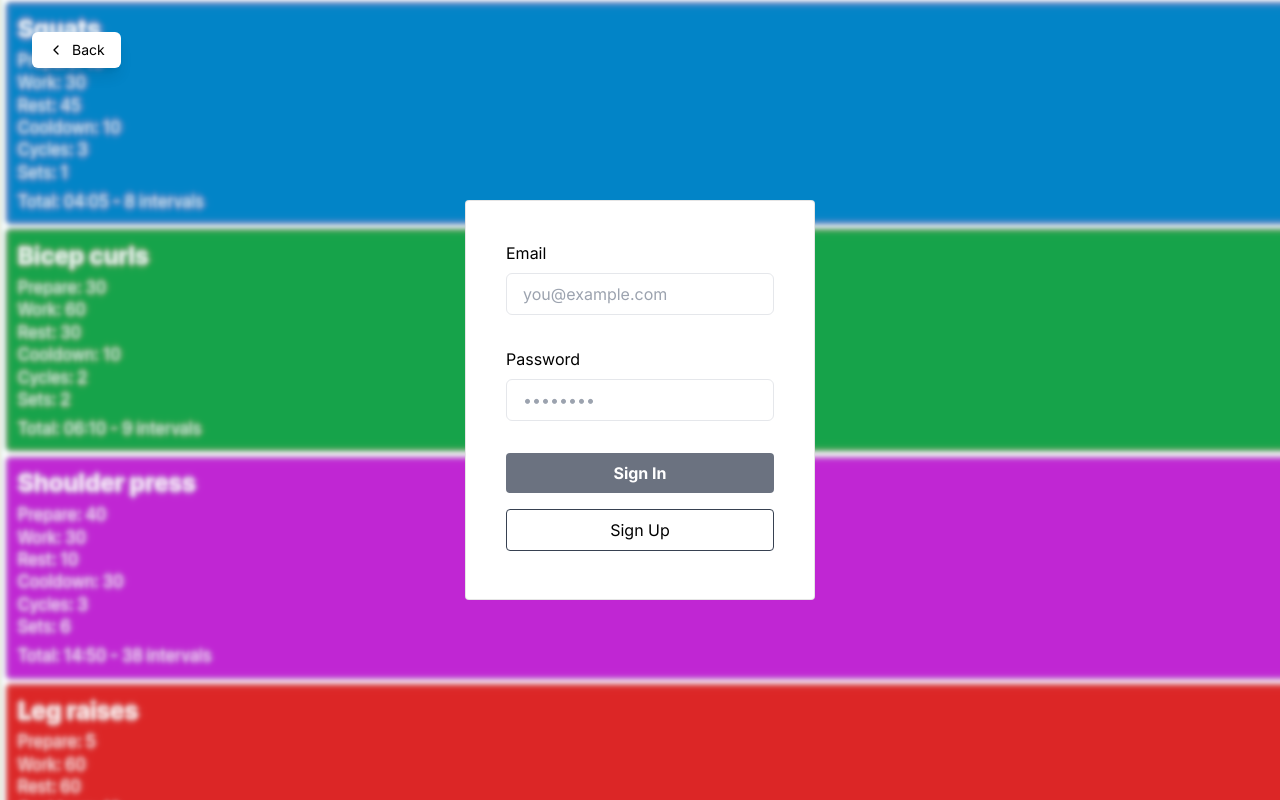
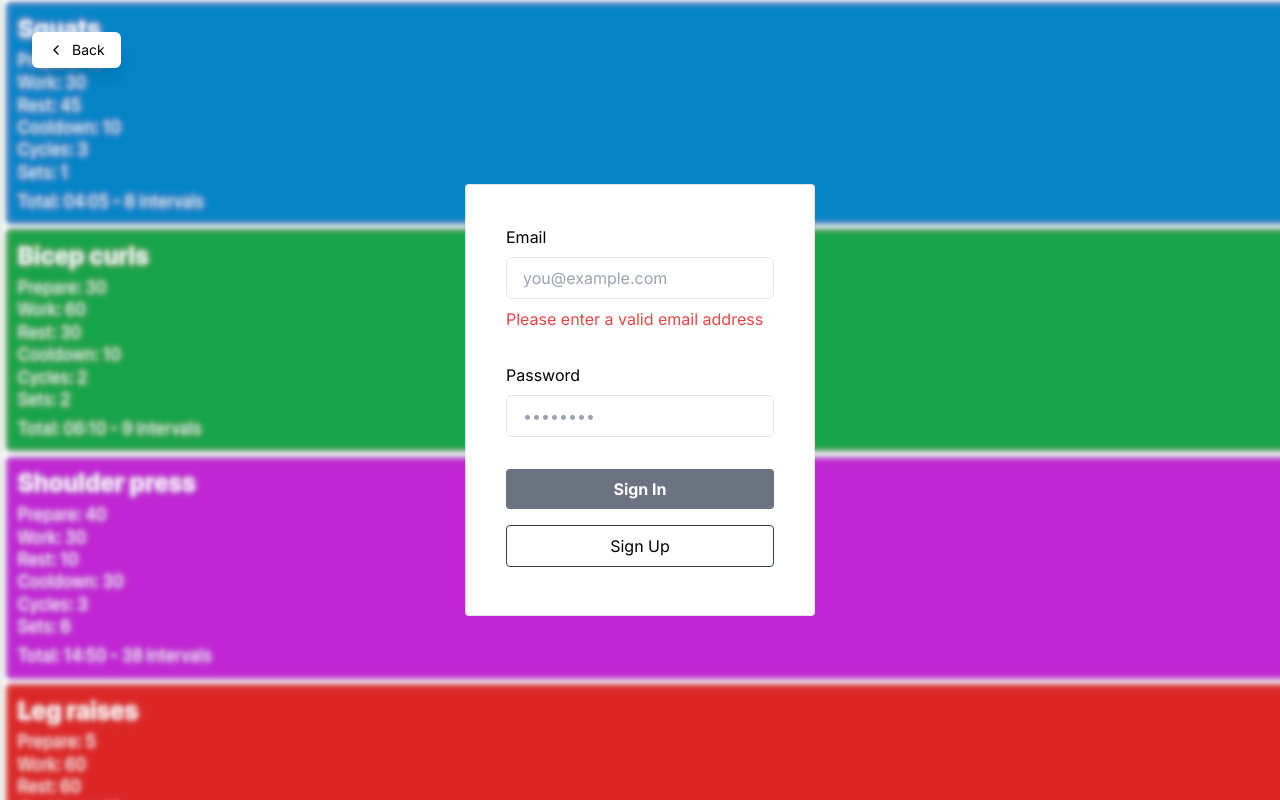
Before and after one commit to Lewisjohnward/tabata-timer, a Next.js app: page /login in a window 1280 px wide. Built offline with nearby package versions, Linux system fonts and the light colour scheme.

Commit message:
added user invalid email message

```diff
--- a/src/app/login/page.tsx
+++ b/src/app/login/page.tsx
@@ -35,16 +35,22 @@ export default function Login() {
             Email
           </label>
           <input
-            className="rounded-md px-4 py-2 border mb-6"
+            className="rounded-md px-4 py-2 border"
+            id="email"
             name="email"
             placeholder="you@example.com"
+            pattern=".+@globex\.com"
             required
           />
+          <p className="text-red-500 mb-6">
+            Please enter a valid email address
+          </p>
           <label className="text-md" htmlFor="password">
             Password
           </label>
           <input
             className="rounded-md px-4 py-2 border mb-6"
+            id="password"
             type="password"
             name="password"
             placeholder="••••••••"
```
Also changed, not shown: src/app/login/messages.tsx (+6 -6 lines).
